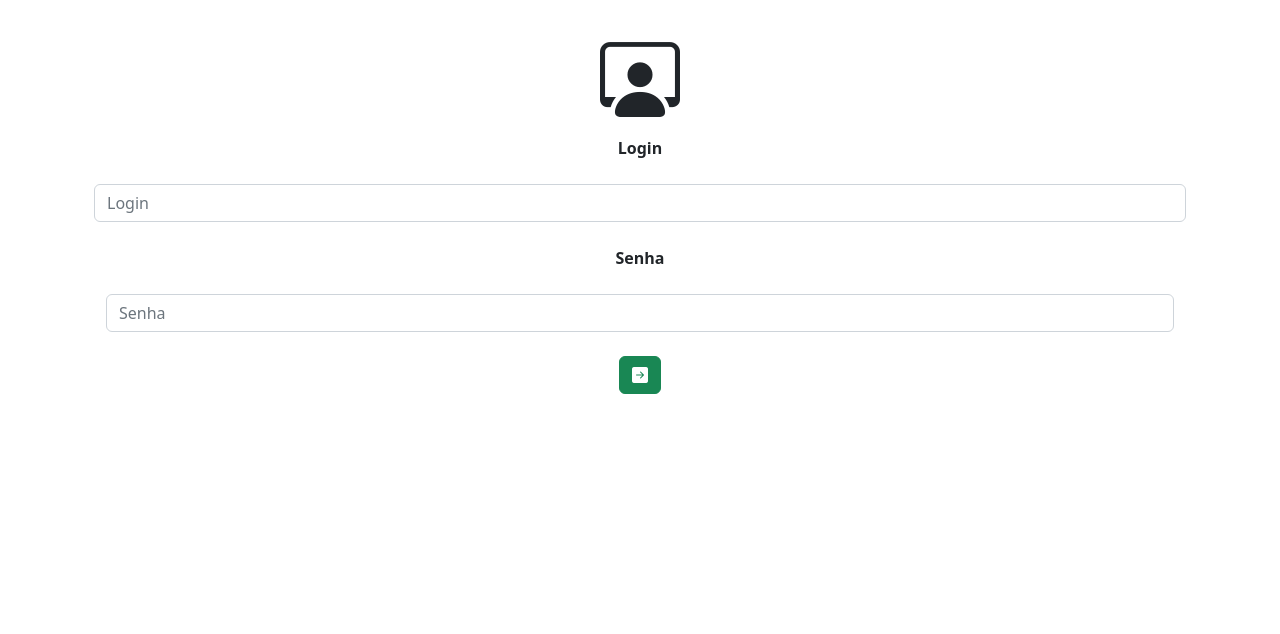
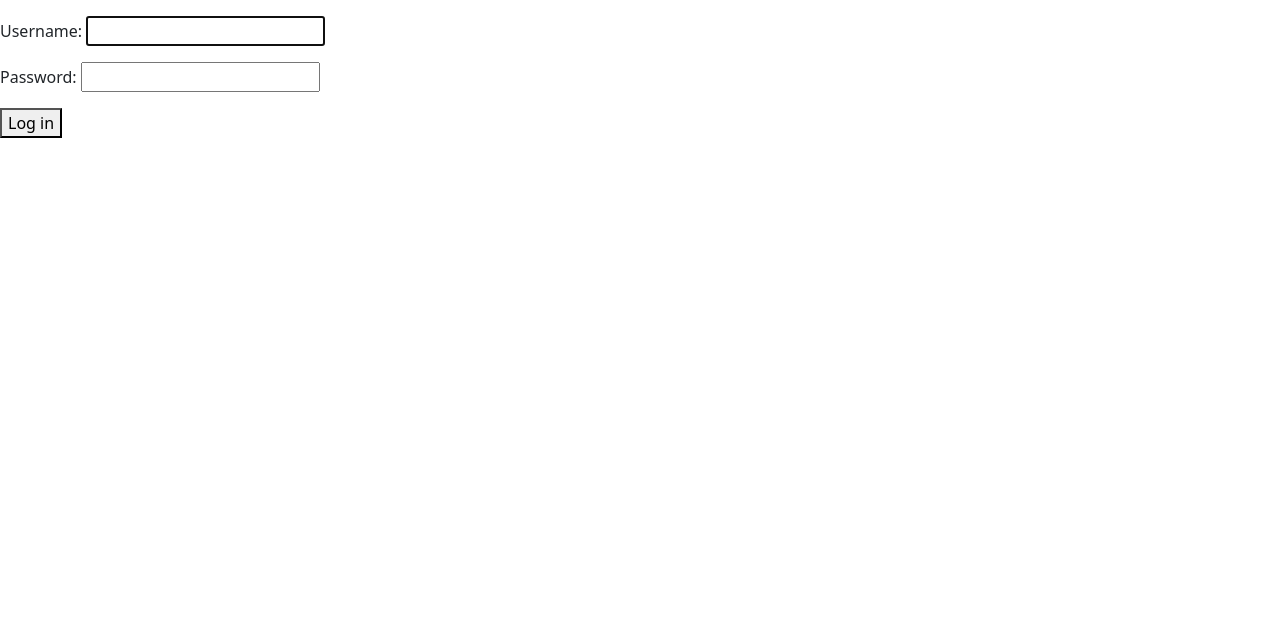
Before and after one commit to rodrigosiqq/SCGA-ALFA-py, a Django app: page /login/ in a window 1280 px wide. Shown: the part 56-690 px from the top of the page. Run offline with Django 4.2, Linux system fonts and the light colour scheme.

Commit message:
SISTEMA DE LOGIN INTREGADO EM ANDAMENTO

```diff
--- a/App/scga/admin.py
+++ b/App/scga/admin.py
@@ -1,8 +1,7 @@
 from django.contrib import admin
-from .models import EstacaoTrabalho, Impressoras, Telefones, User
+from .models import EstacaoTrabalho, Impressoras, Telefones
 
 # Register your models here.
 admin.site.register(EstacaoTrabalho),
 admin.site.register(Impressoras),
 admin.site.register(Telefones),
-admin.site.register(User)
--- /dev/null
+++ b/App/scga/forms.py
@@ -0,0 +1,5 @@
+from django import forms
+from django.contrib.auth.forms import AuthenticationForm
+
+class LoginForm(AuthenticationForm):
+    pass
--- a/App/scga/models.py
+++ b/App/scga/models.py
@@ -1,5 +1,4 @@
 from django.db import models
-from django.contrib.auth.models import AbstractUser
 
 # Create your models here.
 class EstacaoTrabalho(models.Model):
@@ -24,8 +23,3 @@ class Telefones(models.Model):
     modelo=models.CharField(max_length=12)
     ramal=models.CharField(max_length=20)
     setor=models.CharField(max_length=10)
-
-class User(models.Model):
-    username = models.CharField(max_length=100)
-    password = models.CharField(max_length=100)
-    email = models.EmailField(max_length=100)
--- a/App/scga/templates/Login.html
+++ b/App/scga/templates/Login.html
@@ -12,9 +12,19 @@
 <br>
 <br>
 
-<div class="container text-center">
+
+
+<form method="post" action="{% url 'login' %}">
+    {% csrf_token %}
+    {{ form.as_p }}
+    <button type="submit">Log in</button>
+</form>
+
+
+
+{% comment %} <div class="container text-center">
     <i class="bi bi-person-workspace" style="font-size: 5rem;"></i>
-    <form action="/login/" method="POST">{% csrf_token %}
+    <form action="/Start/" method="POST">{% csrf_token %}
         <div class="form-group">
                                             <div class="container text-center"><b>Login</b><div>
                                             <br>
@@ -35,6 +45,6 @@
         </div>
 
 
-    </form>
+    </form> {% endcomment %}
 
 {%endblock%}
--- a/App/scga/urls.py
+++ b/App/scga/urls.py
@@ -3,7 +3,8 @@ from . import views
 
 urlpatterns = [
 
-    path('login/', views.login, name='login'),
+    path('login/', views.login_view, name='login'),
+
 
     path('Start/', views.Start),  # Rotas homepage e estações de trabalho
     path('Estacao/',views.home),
--- a/App/scga/views.py
+++ b/App/scga/views.py
@@ -1,28 +1,30 @@
 from django.shortcuts import render
 from django.shortcuts import render,redirect
-from .models import EstacaoTrabalho, Impressoras, Telefones, User
+from .models import EstacaoTrabalho, Impressoras, Telefones
 from django.core.paginator import Paginator
 from django.contrib.auth import authenticate, login
-from django.contrib.auth.decorators import login_required
+from .forms import LoginForm
 
 
 
 
 
-def login(request):
+
+def login_view(request):
     if request.method == 'POST':
-        username = request.POST['username']
-        password = request.POST['password']
-        user = User.objects.filter(username=username, password=password).first()
-        if user:
-            # login successful, redirect to homepage
-            return redirect('/Start')
-        else:
-            # login failed, show error message
-            return render(request, '127.4.4.1:800.html', {'error': 'Invalid username or password'})
+        form = LoginForm(request.POST)
+        if form.is_valid():
+            username = form.cleaned_data['username']
+            password = form.cleaned_data['password']
+            user = authenticate(request, username=username, password=password)
+            if user is not None:
+                login(request, user)
+                return redirect('/Start')
+            else:
+                form.add_error(None, print('Usuário ou senha incorretos'))
     else:
-        # render login form
-        return render(request, 'Login.html')
+        form = LoginForm()
+    return render(request, 'login.html', {'form': form})
 
 
 
@@ -30,10 +32,9 @@ def login(request):
 
 
 
-@login_required
+
 def Start(request):
     return render(request, 'Start.html')
-
 
 
 
```
Also changed, not shown: App/scga/migrations/0006_delete_user.py (added), scga.db.
